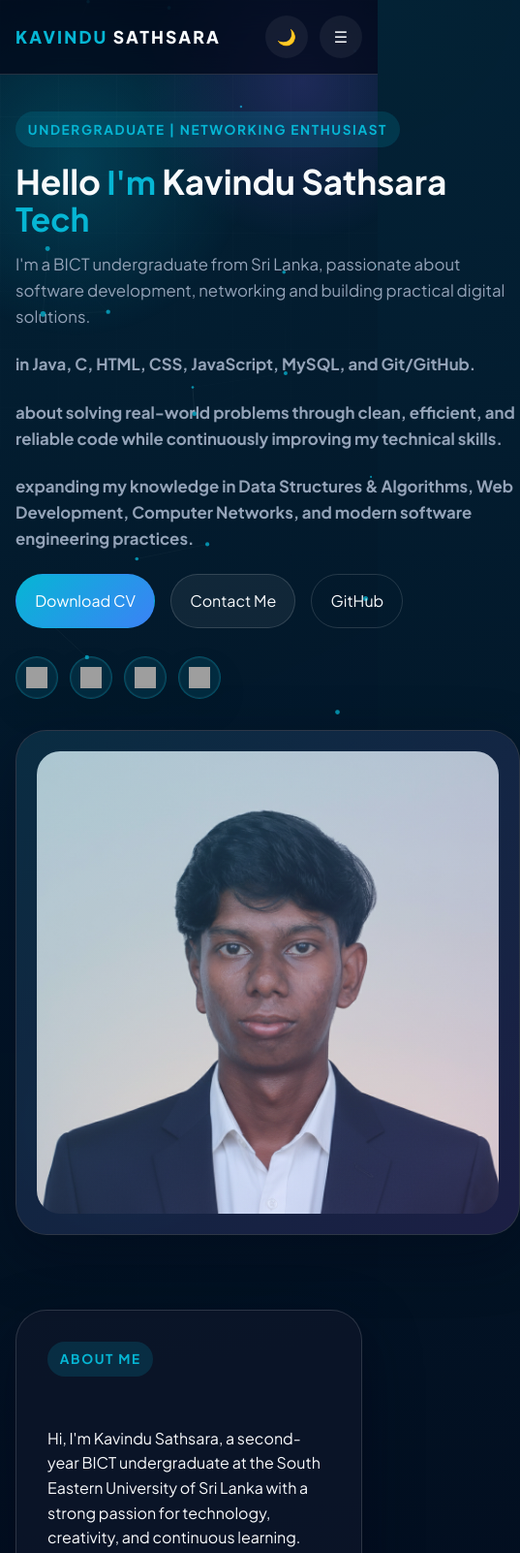
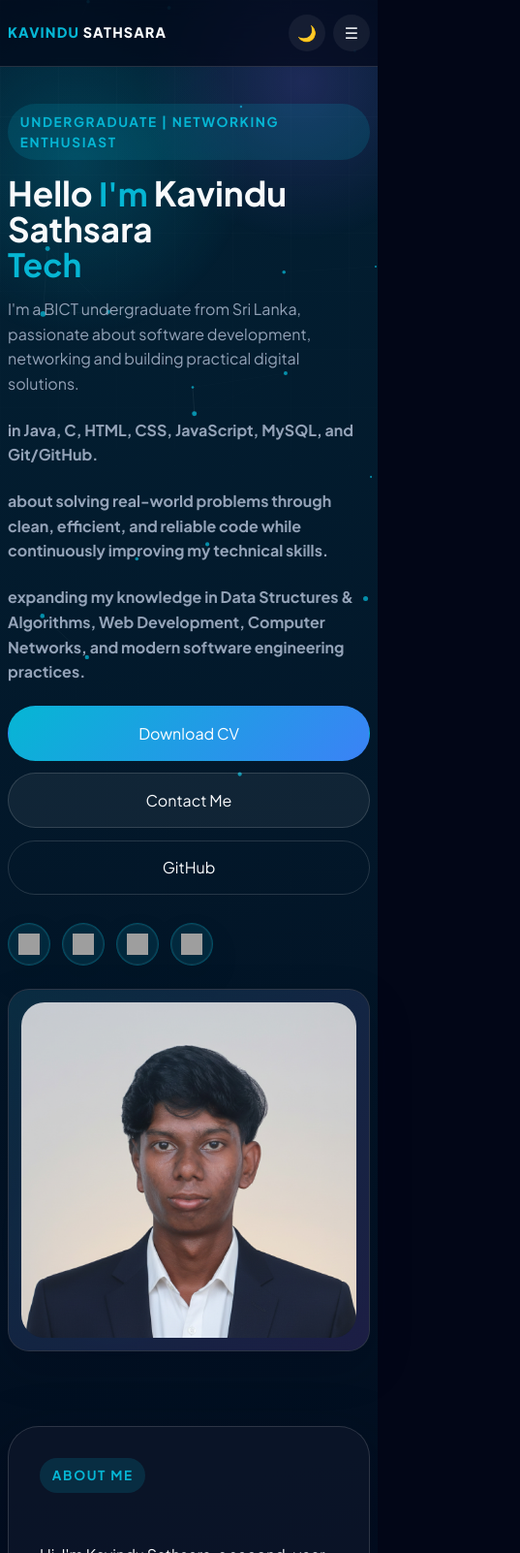
Before and after one commit to Kavindu-Sathsara/My-portfolio, a plain HTML site: page My portfolio/index.html in a window 390 px wide. Shown: the top 1602 px of the page at 97% size, 537 px wide, since content can reach past the window. Drawn offline with Linux system fonts and the light colour scheme; grey boxes are pictures that could not be loaded.

Commit message:
Add files via upload

```diff
--- a/My portfolio/css/responsive.css
+++ b/My portfolio/css/responsive.css
@@ -1,12 +1,24 @@
 @media (max-width: 960px) {
   .hero-grid, .about-grid, .contact-grid { grid-template-columns: 1fr; }
+  .hero-visual { max-width: 520px; width: 100%; }
   .skill-grid, .project-grid, .card-grid, .blog-grid, .gallery-grid { grid-template-columns: repeat(2, minmax(0, 1fr)); }
 }
 
 @media (max-width: 740px) {
   .nav-links { display: none; }
   .menu-toggle { display: inline-grid; place-items: center; }
+  .container { width: min(100%, calc(100% - 1rem)); }
+  .hero { min-height: auto; padding: 2.2rem 0 4rem; }
+  .hero-grid { gap: 1.5rem; }
+  .hero-copy h1 { font-size: clamp(2.1rem, 9vw, 2.8rem); line-height: 1.05; }
+  .hero-copy [data-typing] { white-space: normal; display: block; }
+  .hero-copy p { font-size: 1rem; }
+  .hero-actions { display: grid; grid-template-columns: 1fr; gap: 0.8rem; }
+  .hero-actions .btn { width: 100%; }
   .hero-stats { grid-template-columns: 1fr; }
+  .hero-visual, .hero-card { width: 100%; max-width: 100%; }
+  .hero-card { padding: 0.8rem; }
+  .hero-image { min-height: 240px; max-height: 52vh; }
   .skill-grid, .project-grid, .card-grid, .blog-grid, .gallery-grid, .form-grid { grid-template-columns: 1fr; }
   .filter-row { justify-content: flex-start; }
   .mobile-nav {
@@ -27,6 +39,17 @@
   .section-shell { padding: 2.4rem 0; }
 }
 
+@media (max-width: 480px) {
+  .navbar { min-height: 68px; }
+  .logo { font-size: 0.9rem; letter-spacing: 0.08em; }
+  .nav-actions { gap: 0.5rem; }
+  .theme-toggle, .menu-toggle { width: 38px; height: 38px; }
+  .hero-copy { min-width: 0; }
+  .hero-copy h1 { word-break: break-word; }
+  .hero-card { border-radius: 22px; }
+  .hero-image { min-height: 210px; max-height: 46vh; }
+}
+
 @media (min-width: 741px) {
   .menu-toggle { display: none; }
   .mobile-nav { display: none; }
--- a/My portfolio/css/style.css
+++ b/My portfolio/css/style.css
@@ -35,6 +35,7 @@ body {
   background: radial-gradient(circle at top left, rgba(6, 182, 212, 0.16), transparent 30%), var(--bg);
   color: var(--text);
   line-height: 1.6;
+  overflow-x: hidden;
 }
 
 .footer-shell {
@@ -73,7 +74,7 @@ body::after {
 }
 .skip-link:focus { left: 1rem; top: 1rem; z-index: 999; }
 
-.container { width: min(1160px, calc(100% - 2rem)); margin: 0 auto; }
+.container { width: min(1160px, calc(100% - 1.5rem)); margin: 0 auto; }
 
 .section-shell { padding: 2rem 0; position: relative; }
 .section-heading { margin-bottom: 1.2rem; }
@@ -183,7 +184,7 @@ body::after {
 .hero-copy .accent { color: var(--primary); font-size: 0.95em; }
 .hero-copy [data-typing] {
   display: inline-block;
-  min-width: 22ch;
+  min-width: 0;
   white-space: nowrap;
   vertical-align: bottom;
 }
@@ -194,14 +195,24 @@ body::after {
 .stat-card strong { display: block; font-size: 1.2rem; }
 .stat-card span { color: var(--muted); font-size: 0.85rem; }
 
-.hero-visual { position: relative; }
+.hero-visual {
+  position: relative;
+  display: flex;
+  justify-content: center;
+  align-items: center;
+  width: min(100%, 520px);
+  margin: 0 auto;
+}
 .orb {
   position: absolute; inset: auto auto 0 0; width: 220px; height: 220px; border-radius: 50%; background: radial-gradient(circle, rgba(6,182,212,.28), transparent 70%); filter: blur(10px); z-index: 0;
 }
 .hero-card {
-  position: relative; z-index: 1; padding: 1.3rem;
+  position: relative; z-index: 1; width: min(100%, 520px);
+  max-width: 100%;
+  padding: 1.3rem;
   border-radius: 32px; overflow: hidden; border: 1px solid var(--border);
   transition: transform .25s ease, box-shadow .25s ease;
+  box-shadow: 0 18px 45px rgba(2, 6, 23, 0.18);
 }
 .hero-card:hover {
   transform: translateY(-6px);
@@ -211,12 +222,16 @@ body::after {
   content: ''; position: absolute; inset: 0; background: linear-gradient(135deg, rgba(6,182,212,.2), rgba(139,92,246,.2)); opacity: .7; pointer-events: none;
 }
 .hero-image {
-  border-radius: 24px;
+  display: block;
   width: 100%;
   height: auto;
-  max-height: min(60vh, 720px);
+  max-height: min(68vh, 720px);
+  min-height: 280px;
   object-fit: cover;
-  display: block;
+  object-position: center;
+  border-radius: 24px;
+  background: rgba(15, 23, 42, 0.2);
+  image-orientation: from-image;
 }
 .social-row { display: flex; gap: 0.75rem; margin-top: 1rem; }
 .social-pill {
--- a/My portfolio/js/certificates.js
+++ b/My portfolio/js/certificates.js
@@ -3,8 +3,8 @@ const certificateData = [
   {
     id: 1,
     title: "C Intermediate",
-    issuer: "Cisco Networking Academy",
-    date: "2024",
+    issuer: "Sololearn",
+    date: "19/03/2026",
     url: "assets/certificates/C Intermediate.pdf",
     category: "programming"
   },
@@ -12,31 +12,31 @@ const certificateData = [
     id: 2,
     title: "C Essentials",
     issuer: "Cisco Networking Academy",
-    date: "2024",
+    date: "18/05/2026",
     url: "assets/certificates/C_Essentials_1_certificate_sathsara77kavindu-gmail-com_dd561785-30f6-45b4-b101-c6c52dfe61a5.pdf",
     category: "programming"
   },
   {
     id: 3,
     title: "Introduction to C",
-    issuer: "Cisco Networking Academy",
-    date: "2024",
+    issuer: "Sololearn",
+    date: "15/03/2025",
     url: "assets/certificates/Introduction to C.pdf",
     category: "programming"
   },
   {
     id: 4,
     title: "Python for Beginners",
-    issuer: "Cisco Networking Academy",
-    date: "2024",
+    issuer: "Centre for Open & Distance Learning (CODL) University of Moratuwa, Sri Lanka",
+    date: "16/03/2024",
     url: "assets/certificates/Python_for_Beginners_E-Certificate.pdf",
     category: "programming"
   },
   {
     id: 5,
     title: "Web Design for Beginners",
-    issuer: "Cisco Networking Academy",
-    date: "2024",
+    issuer: "Centre for Open & Distance Learning (CODL) University of Moratuwa, Sri Lanka",
+    // date: "2024",
     url: "assets/certificates/Web_Design_for_Beginners_E-Certificate.pdf",
     category: "web"
   },
@@ -44,7 +44,7 @@ const certificateData = [
     id: 6,
     title: "Getting Started with Cisco Packet Tracer",
     issuer: "Cisco Networking Academy",
-    date: "2024",
+    date: "13/14/2026",
     url: "assets/certificates/Getting_Started_with_Cisco_Packet_Tracer_certificate_sathsara77kavindu-gmail-com_2c00fa4c-a17b-4b45-bc4e-1eaf34e15d12.pdf",
     category: "networking"
   },
@@ -52,8 +52,16 @@ const certificateData = [
     id: 7,
     title: "Networking Basics",
     issuer: "Cisco Networking Academy",
-    date: "2024",
+    date: "14/08/2026",
     url: "assets/certificates/Networking_Basics_certificate_sathsara77kavindu-gmail-com_701ccc79-cba7-4a81-8262-68e5ab6583d7.pdf",
+    category: "networking"
+  },
+{
+    id: 8,
+    title: "Introduction to Kubernetes (LFS158)",
+    issuer: "The Linux Foundation",
+    date: "15/08/2026",
+    url: "assets/certificates/Introduction_to_Kubernetes_(LFS158)_certificate_sathsara77kavindu-gmail-com_2c00fa4c-a17b-4b45-bc4e-1eaf34e15d12.pdf",
     category: "networking"
   }
 ];
--- a/My portfolio/js/main.js
+++ b/My portfolio/js/main.js
@@ -64,6 +64,19 @@ function handlePreloader() {
   });
 }
 
+function normalizeHeroImage() {
+  const heroImage = document.querySelector('.hero-image');
+  if (!heroImage) return;
+
+  heroImage.addEventListener('load', () => {
+    heroImage.style.transform = 'rotate(0deg)';
+    heroImage.style.opacity = '1';
+  });
+
+  heroImage.style.opacity = '1';
+  heroImage.style.transform = 'rotate(0deg)';
+}
+
 function initParallax() {
   const cards = document.querySelectorAll('.hero-card, .section-card, .skill-card, .project-card');
   window.addEventListener('mousemove', (event) => {
@@ -86,6 +99,7 @@ function init() {
   updateProgressBar();
   revealOnScroll();
   handlePreloader();
+  normalizeHeroImage();
   initParallax();
   backToTopToggle();
   window.addEventListener('scroll', () => {
```
Also changed, not shown: 1 other file.
